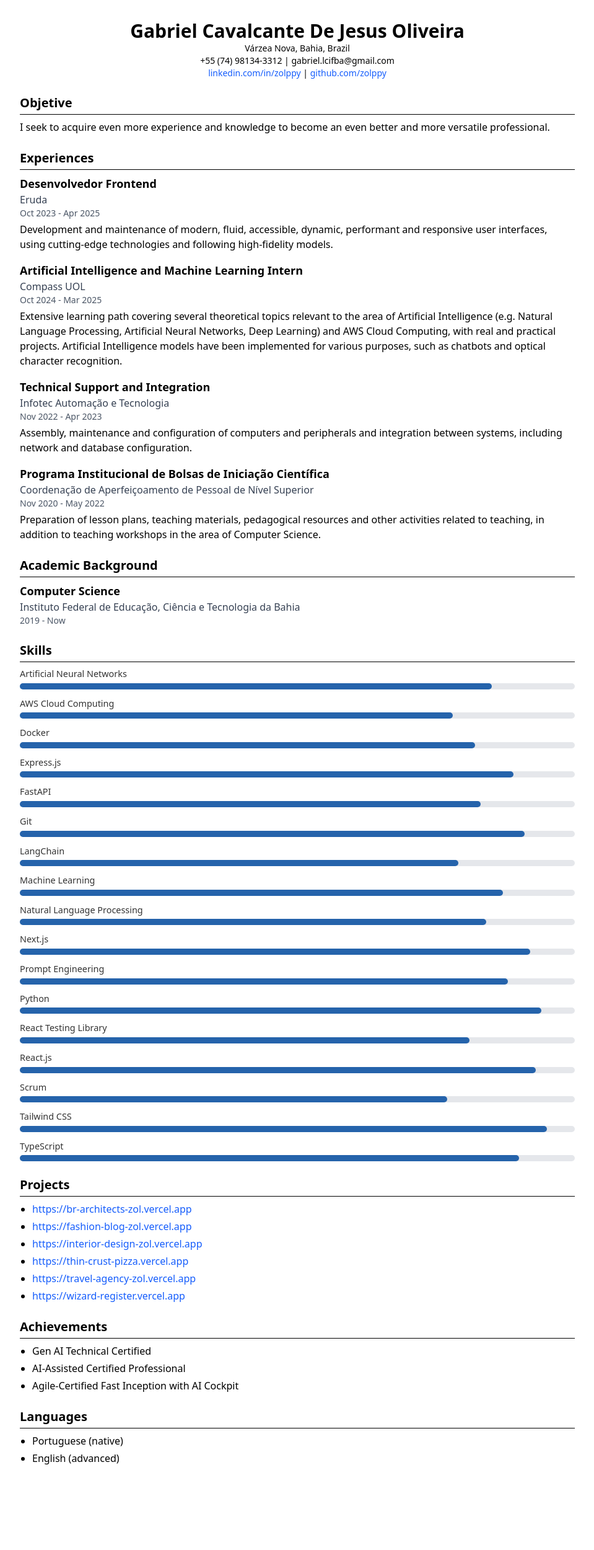
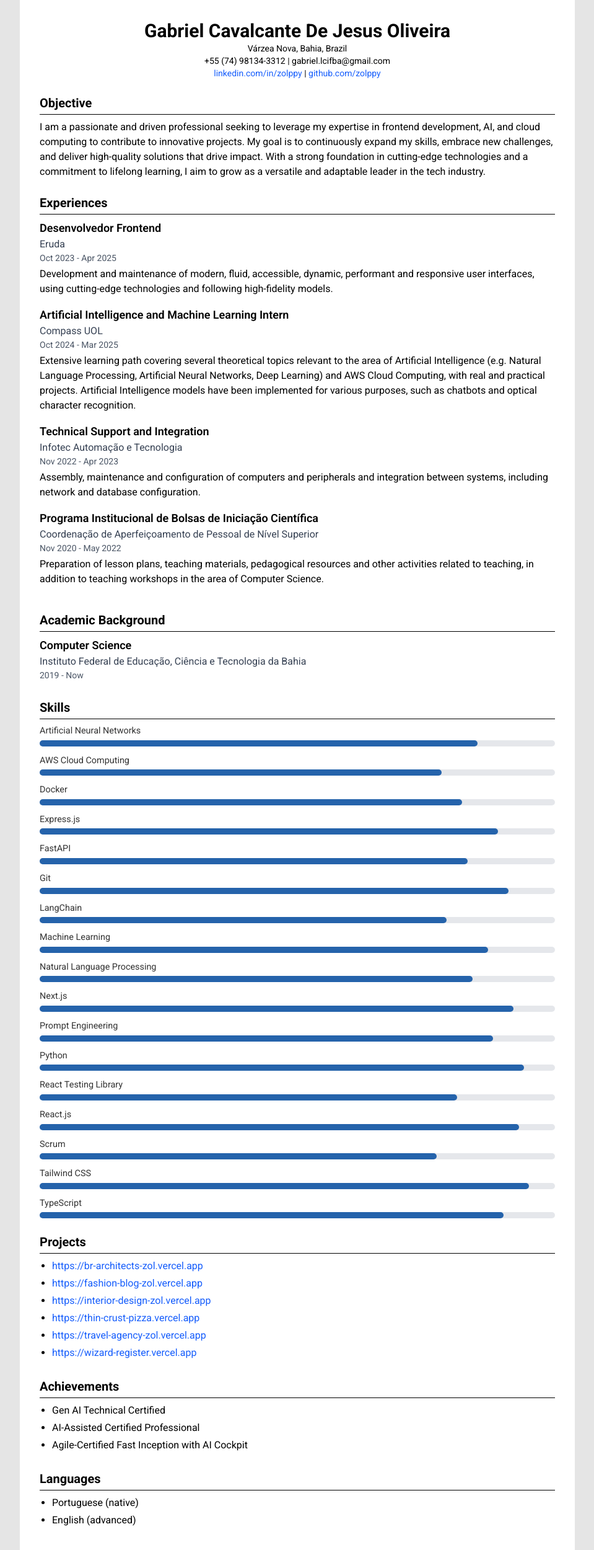
Before and after one commit to zolppy/my-resume, a Next.js app: page / in a window 1280 px wide. Shown: the whole page at 62% size, without its empty margins (160-1119 px from the left). Before the commit the page ends 2400 px from the top, so only its background shows below. Built offline with nearby package versions, Linux system fonts and the light colour scheme.

Commit message:
mix: refactorations and little improvements

```diff
--- /dev/null
+++ b/src/app/components/List/index.tsx
@@ -0,0 +1,11 @@
+import { ReactNode } from "react";
+
+interface ListProps {
+  children: ReactNode;
+}
+
+export function List({ children }: ListProps) {
+  return <ul className="list-disc pl-5">{children}</ul>;
+}
+
+List.displayName = "List";
--- a/src/app/globals.css
+++ b/src/app/globals.css
@@ -3,3 +3,7 @@
 * {
   @apply scroll-smooth;
 }
+
+body {
+  @apply bg-neutral-200;
+}
--- a/src/app/page.tsx
+++ b/src/app/page.tsx
@@ -1,4 +1,5 @@
 import { H2 } from "@/app/components/H2";
+import { List } from "@/app/components/List";
 import { Experience } from "@/app/components/Experience";
 import { Education } from "@/app/components/Education";
 import { Skill } from "@/app/components/Skill";
@@ -20,9 +21,8 @@ import { Language as LanguageType } from "@/utils/types/language";
 
 export default function Home() {
   return (
-    <div className="font-sans bg-white text-black p-8">
-      <div className="max-w-4xl mx-auto">
-        <header className="mb-6 text-center">
+    <main className="bg-white text-black p-8 max-w-4xl min-w-[320px] w-full mx-auto flex flex-col gap-y-6">
+      <section className="text-center">
         <h1 className="text-3xl font-bold">
           Gabriel Cavalcante De Jesus Oliveira
         </h1>
@@ -45,15 +45,20 @@ export default function Home() {
             github.com/zolppy
           </a>
         </p>
-        </header>
-        <section className="mb-6">
-          <H2>Objetive</H2>
+      </section>
+      <section>
+        <H2>Objective</H2>
         <p>
-            I seek to acquire even more experience and knowledge to become an
-            even better and more versatile professional.
+          I am a passionate and driven professional seeking to leverage my
+          expertise in frontend development, AI, and cloud computing to
+          contribute to innovative projects. My goal is to continuously expand
+          my skills, embrace new challenges, and deliver high-quality solutions
+          that drive impact. With a strong foundation in cutting-edge
+          technologies and a commitment to lifelong learning, I aim to grow as a
+          versatile and adaptable leader in the tech industry.
         </p>
       </section>
-        <section className="mb-6">
+      <section>
         <H2>Experiences</H2>
         {experiences.map(
           ({ id, title, company, date, description }: ExperienceType) => (
@@ -67,7 +72,7 @@ export default function Home() {
           )
         )}
       </section>
-        <section className="mb-6">
+      <section>
         <H2>Academic Background</H2>
         {educations.map(({ id, title, institution, date }: EducationType) => (
           <Education
@@ -78,40 +83,39 @@ export default function Home() {
           />
         ))}
       </section>
-        <section className="mb-6">
+      <section>
         <H2>Skills</H2>
-          <div className="space-y-3">
+        <ul className="space-y-3">
           {skills.map(({ id, title, rate }: SkillType) => (
             <Skill key={id} title={title} rate={rate} />
-            ))}
-          </div>
-        </section>
-        <section className="mb-6">
-          <H2>Projects</H2>
-          <ul className="list-disc pl-5">
-            {projects.map(({ id, href, title }: ProjectType) => (
-              <Project key={id} href={href} title={title} />
-            ))}
-          </ul>
-        </section>
-        <section className="mb-6">
-          <H2>Achievements</H2>
-          <ul className="list-disc pl-5">
-            {achievements.map(({ id, title }: AchievementType) => (
-              <Achievement key={id} title={title} />
           ))}
         </ul>
       </section>
       <section>
+        <H2>Projects</H2>
+        <List>
+          {projects.map(({ id, href, title }: ProjectType) => (
+            <Project key={id} href={href} title={title} />
+          ))}
+        </List>
+      </section>
+      <section>
+        <H2>Achievements</H2>
+        <List>
+          {achievements.map(({ id, title }: AchievementType) => (
+            <Achievement key={id} title={title} />
+          ))}
+        </List>
+      </section>
+      <section>
         <H2>Languages</H2>
-          <ul className="list-disc pl-5">
+        <List>
           {languages.map(({ id, title }: LanguageType) => (
             <Language key={id} title={title} />
           ))}
-          </ul>
+        </List>
       </section>
-      </div>
-    </div>
+    </main>
   );
 }
 
```
Lines whose indentation alone changed are shown as unchanged.
